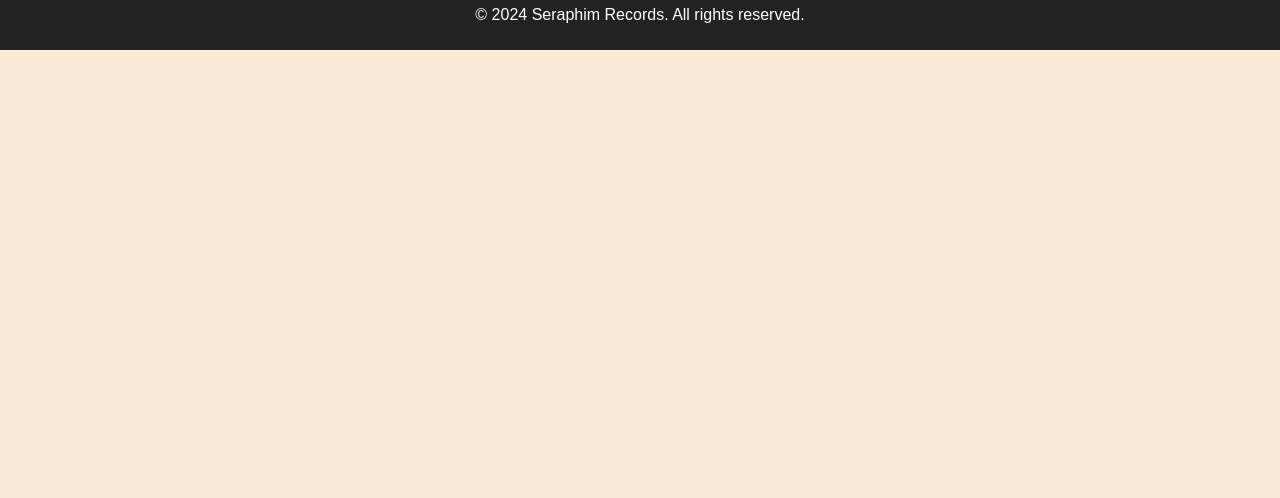
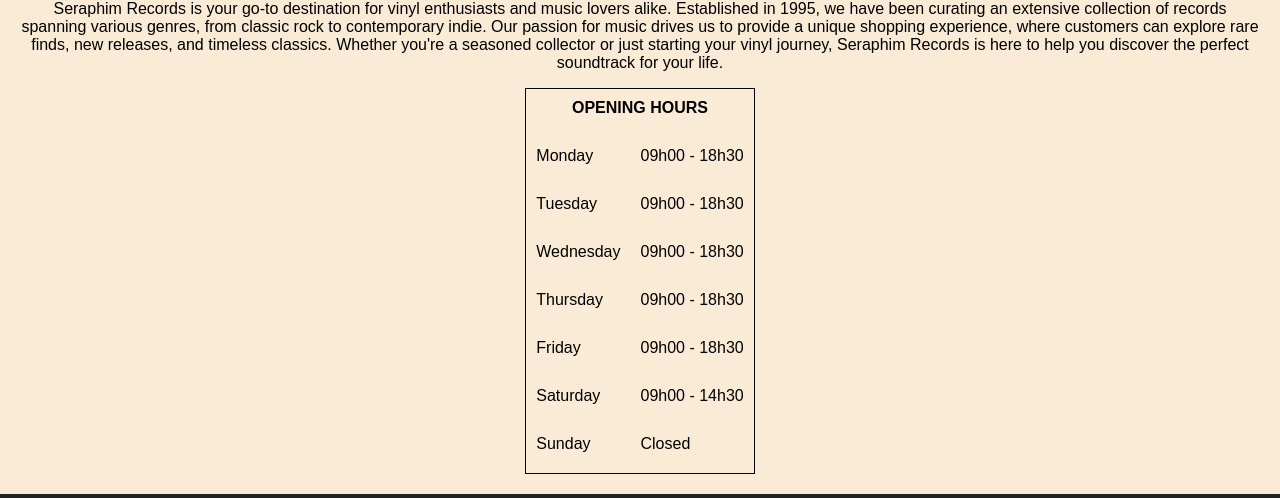
Before and after one commit to kshitij406/RecordStore, a plain HTML site: page home.html in a window 1280 px wide. Shown: the part 847-1345 px from the top of the page. Before the commit the page ends 897 px from the top, so only its background shows below. Drawn offline with Linux system fonts and the light colour scheme.

Commit message:
Added table and about section

```diff
--- a/home.html
+++ b/home.html
@@ -31,6 +31,55 @@
 
   <div class="content">
     <img src="images/record_shop.jpeg" alt="Record Shop" class="shop-image">
+    <div class="info-section">
+      <div class="aboutus">
+        <h2>ABOUT US</h2>
+        <p>Seraphim Records is your go-to destination for vinyl enthusiasts and music lovers alike.
+          Established in 1995, we have been curating an extensive collection of records spanning various genres,
+          from classic rock to contemporary indie. Our passion for music drives us to provide a unique shopping experience,
+          where customers can explore rare finds, new releases, and timeless classics.
+          Whether you're a seasoned collector or just starting your vinyl journey, Seraphim Records is here to help you discover the perfect soundtrack for your life.</p>
+      </div>
+    <div class="openingtimes">
+      <table class="opening-hours-table">
+        <thead class="opening-header">
+          <tr>
+            <th colspan="2">OPENING HOURS</th>
+          </tr>
+        </thead>
+        <tbody>
+          <tr>
+            <td>Monday</td>
+            <td>09h00 - 18h30</td>
+          </tr>
+          <tr>
+            <td>Tuesday</td>
+            <td>09h00 - 18h30</td>
+          </tr>
+          <tr>
+            <td>Wednesday</td>
+            <td>09h00 - 18h30</td>
+          </tr>
+          <tr>
+            <td>Thursday</td>
+            <td>09h00 - 18h30</td>
+          </tr>
+          <tr>
+            <td>Friday</td>
+            <td>09h00 - 18h30</td>
+          </tr>
+          <tr>
+            <td>Saturday</td>
+            <td>09h00 - 14h30</td>
+          </tr>
+          <tr>
+            <td>Sunday</td>
+            <td>Closed</td>
+          </tr>
+        </tbody>
+      </table>
+    </div>
+    </div>
   </div>
 
   <footer class="footer">
--- a/styles.css
+++ b/styles.css
@@ -87,6 +87,30 @@
   text-align: center;
 }
 
+
+/* Opening Hours Table */
+.opening-hours-table {
+  margin-left: auto;
+  margin-right: auto;
+  text-align: left;
+  border-collapse: collapse;
+  border: 1px solid;
+}
+
+.opening-hours-table th,
+.opening-hours-table td {
+  border: none;
+  padding: 10px 10px 20px 10px;
+}
+
+.opening-header {
+  text-align: center;
+}
+
+tr:hover {
+  background-color: #f2f2f2;
+  cursor: pointer;
+}
 /* Footer */
 footer {
   background-color: #222;
```
